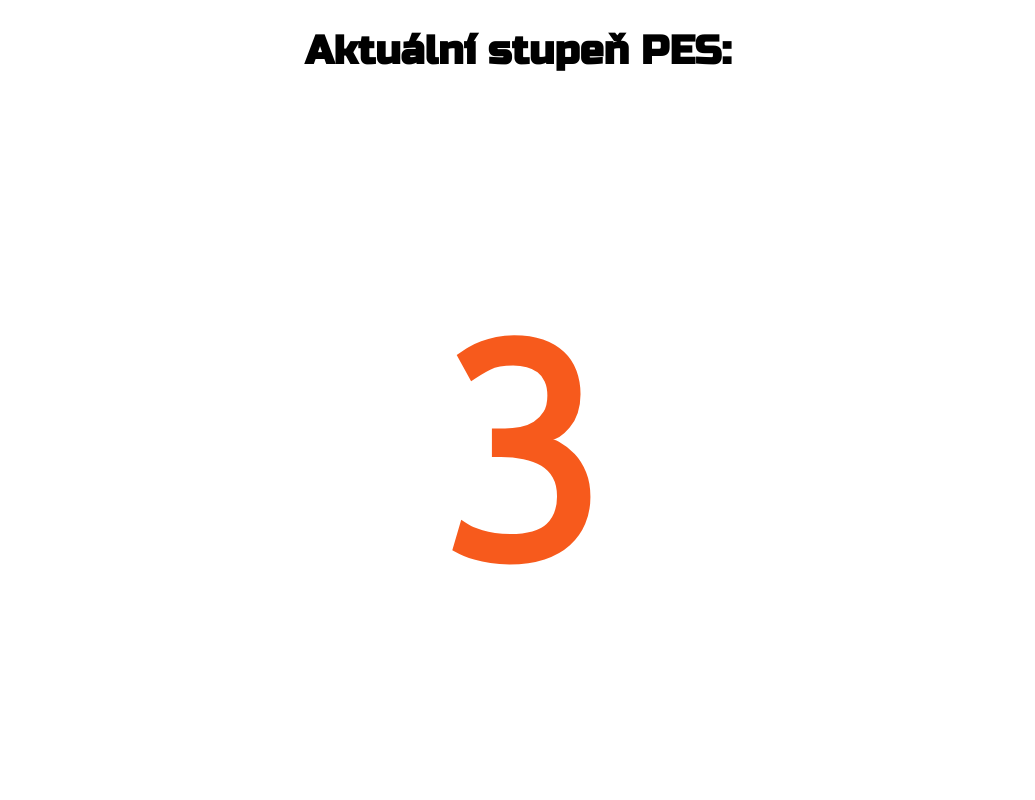
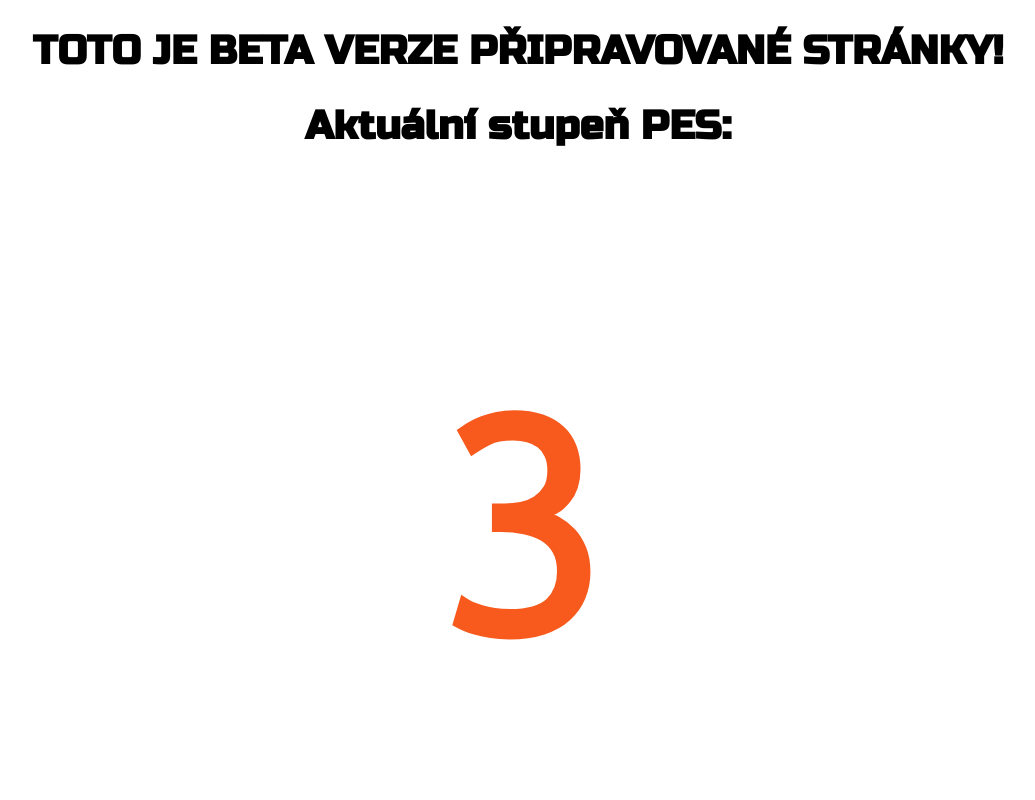
Before and after one commit to steveruu/steveruu.github.io, a website: page index.html in a window 1280 px wide. Shown: the top 800 px of the page, without its empty margins (122-1157 px from the left). Drawn offline with Linux system fonts and the light colour scheme.

Commit message:
update s přidáním varování
varování přidáno ohledně toho že nic hah čis

```diff
--- a/index.html
+++ b/index.html
@@ -25,7 +25,8 @@
 </head>
 
 <body>
-  <h1 class="russoone center forty">Aktuální stupeň PES:</h1>
+<h1 class="russoone center forty">TOTO JE BETA VERZE PŘIPRAVOVANÉ STRÁNKY!</h1>
+<h1 class="russoone center forty">Aktuální stupeň PES:</h1>
   <h1 class="ubuntu pes center darkorange">
     <span id="output" class="var">
       <script>
```
